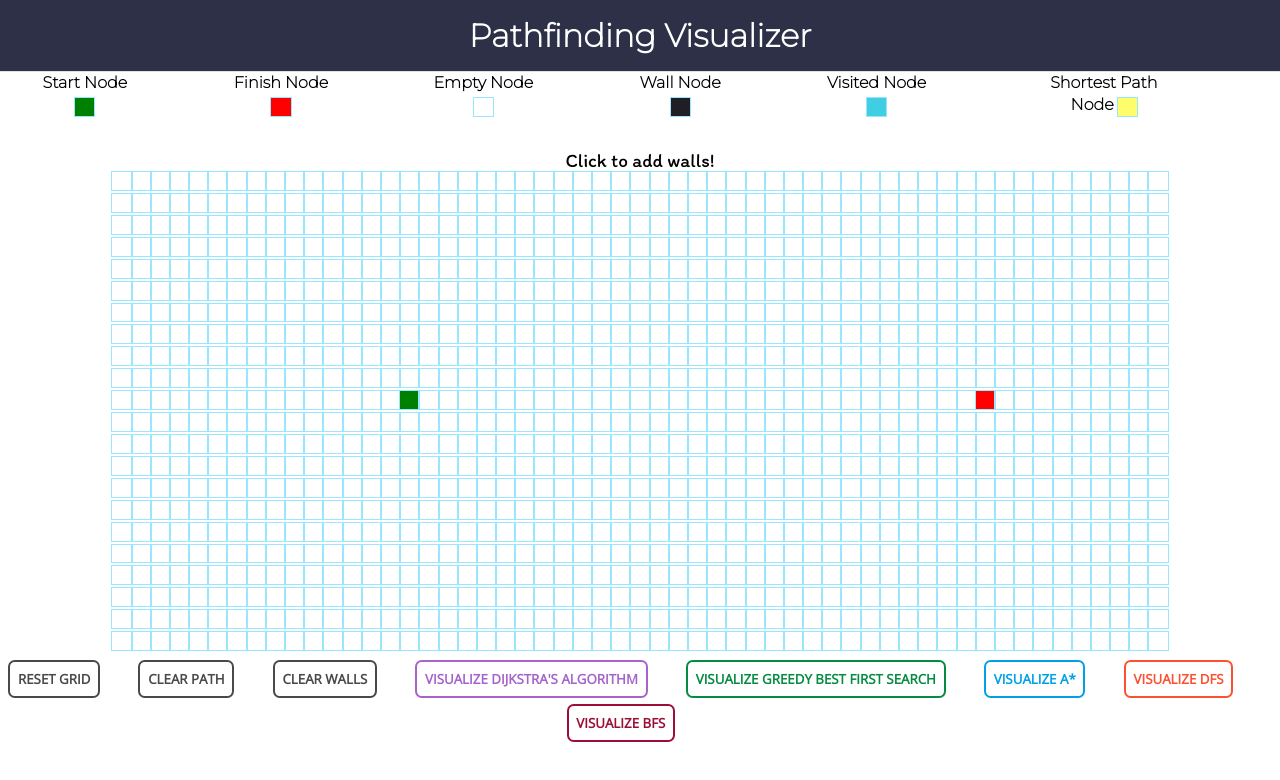
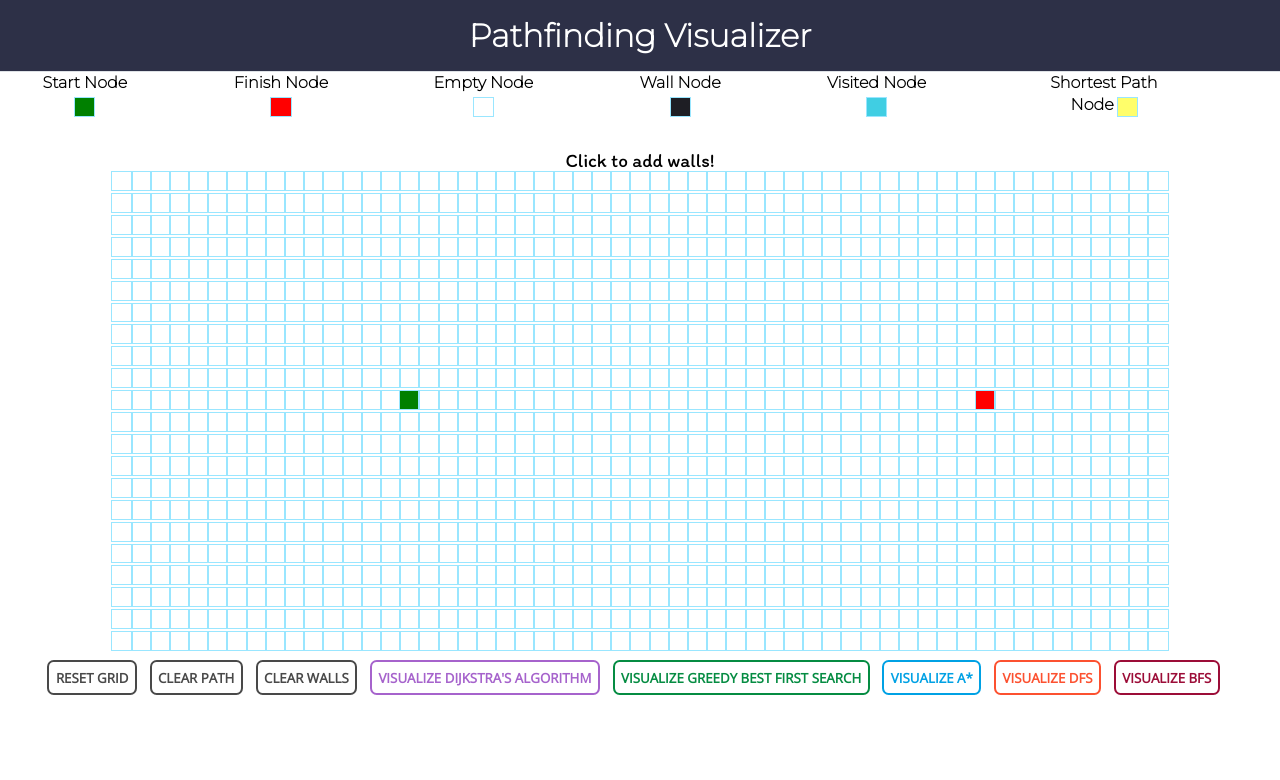
Before and after one commit to AikamBoparai/PathfindingVisualizer, a React (Create React App) app: page / in a window 1280 px wide. Shown: the top 780 px of the page. Built offline with nearby package versions, Linux system fonts and the light colour scheme.

Commit message:
changed spacing

```diff
--- a/src/PathfindingVisualizer/PathfindingVisualizer.css
+++ b/src/PathfindingVisualizer/PathfindingVisualizer.css
@@ -79,11 +79,12 @@ p{
 
 button{
     margin-top: 0.5vw;
-    margin-right: 3vw;
+    margin-right: 1vw;
+    margin-bottom: 2vw;
     font-family: 'Open Sans', sans-serif;
     font-weight: 600;
     background: #ffffff;
-    padding: 0.6vw;
+    padding: 0.5vw;
     text-transform: uppercase;
     border-radius: 0.5em;
     display: inline-block;
```
